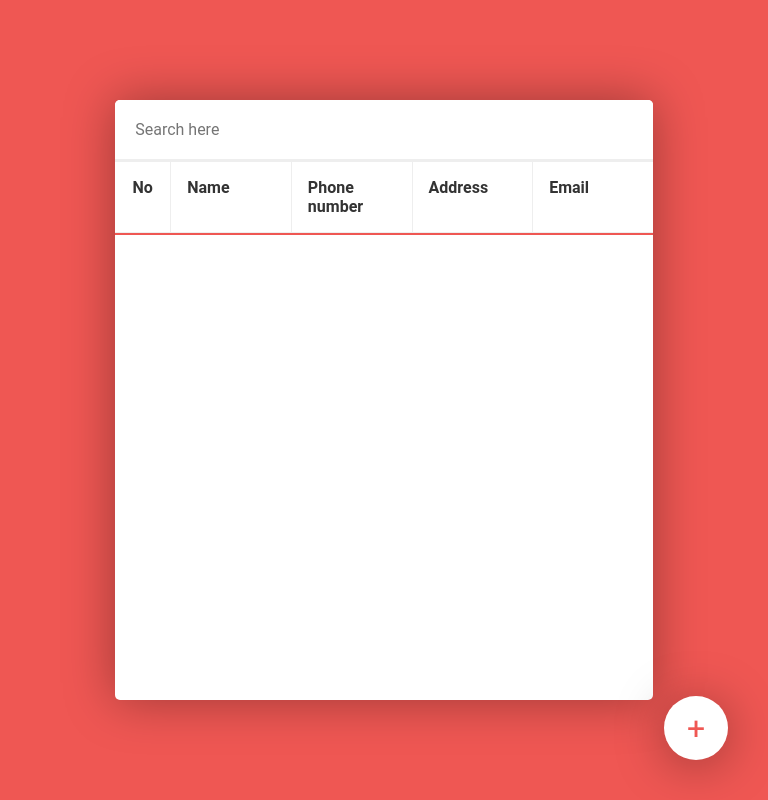
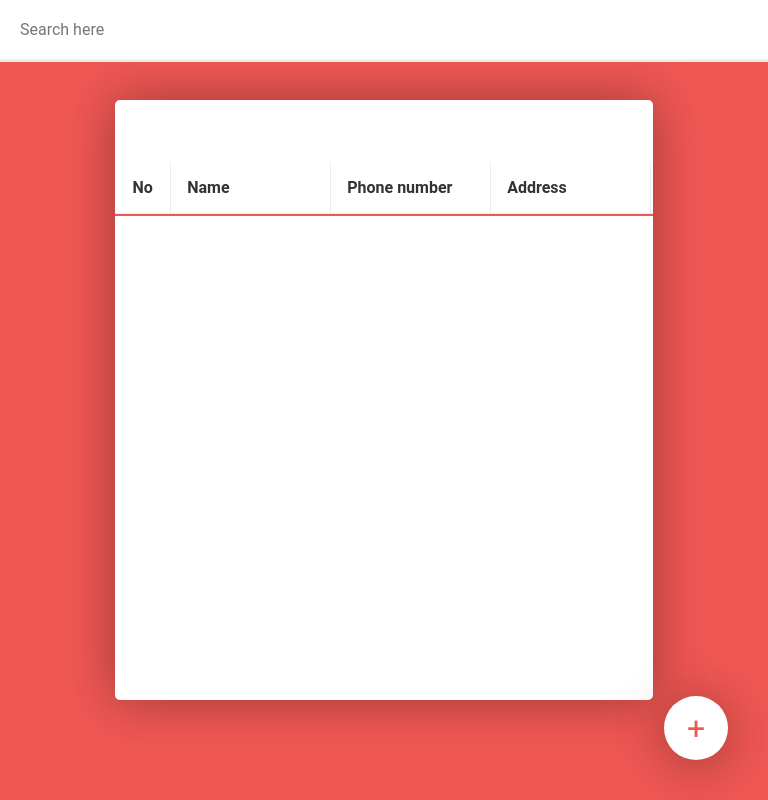
Before and after one commit to brantem/address-book, a plain HTML site: page index.html in a window 768 px wide. Drawn offline with Linux system fonts and the light colour scheme.

Commit message:
Fix styling for mobile

```diff
--- a/assets/css/style.css
+++ b/assets/css/style.css
@@ -29,10 +29,11 @@ input {
 }
 
 #app {
+	position: relative;
 	width: 100%;
 	height: 100%;
 	background-color: white;
-	overflow: hidden;
+	overflow-x: auto;
 }
 
 @media screen and (min-width: 768px) {
@@ -41,11 +42,21 @@ input {
 		height: 75vh !important;
 		border-radius: 5px;
 		box-shadow: 0 0 50px rgba(0,0,0, .35);
+		overflow: hidden;
 	}
 }
 
 .search {
 	border-bottom: 3px solid #eee;
+}
+
+@media screen and (max-width: 768px) {
+	.search {
+		position: fixed;
+		top: 0;
+		left: 0;
+		right: 0;
+	}
 }
 
 .search input {
@@ -59,6 +70,15 @@ table {
 	width: 100%;
 	border-collapse: collapse;
 	overflow-y: scroll;
+}
+
+@media screen and (max-width: 768px) {
+	table {
+		position: absolute;
+		bottom: 0;
+		left: 0;
+		right: 0;
+	}
 }
 
 table thead {
@@ -91,6 +111,7 @@ table td:first-child {
 
 table th:not(:first-child),
 table td:not(:first-child) {
+	min-width: 10rem;
 	text-align: left;
 	flex: 1;
 }
```
